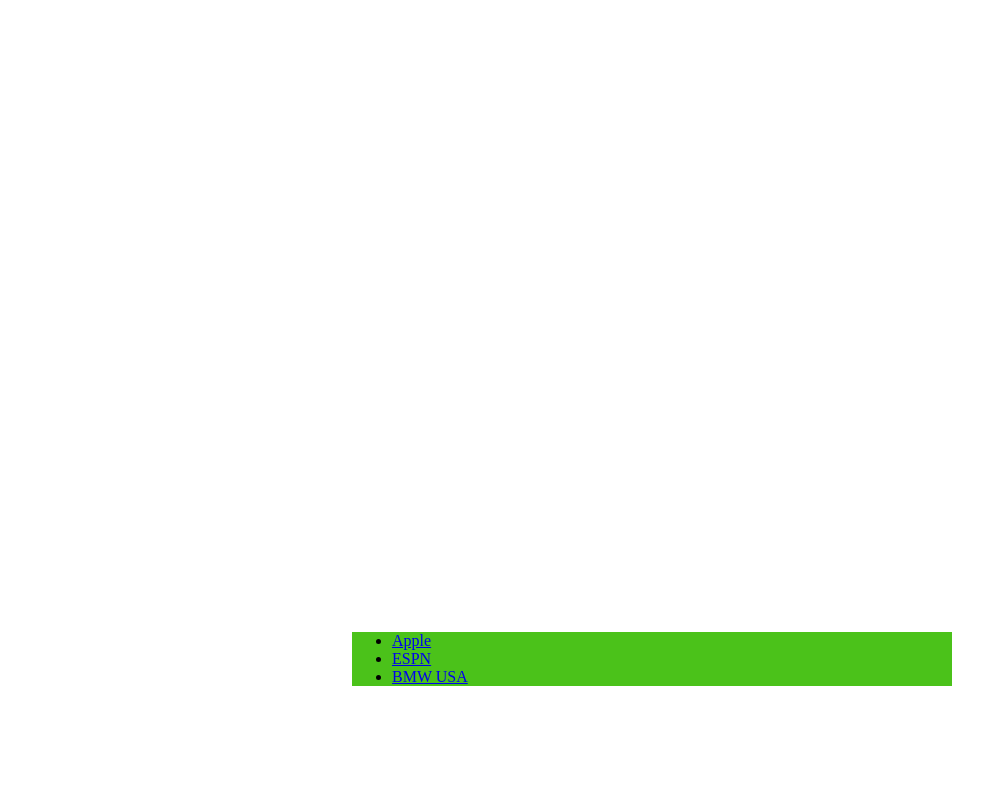
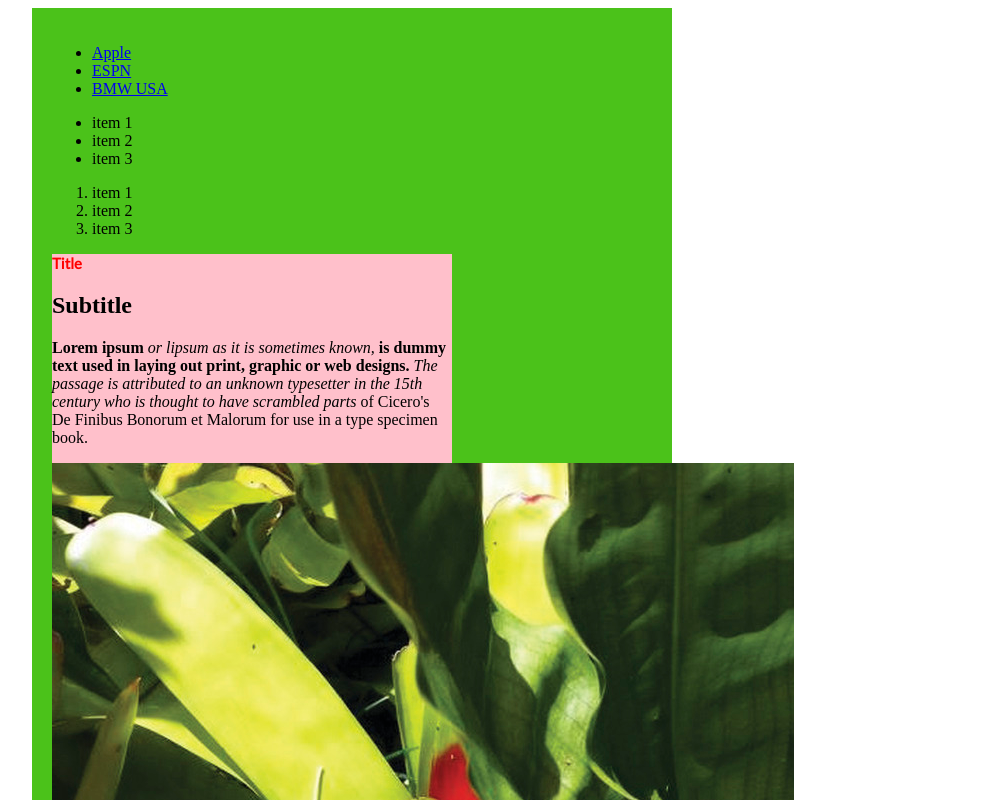
Before and after one commit to jav165/test, a plain HTML site: page Class/index.html in a window 1280 px wide. Shown: the top 800 px of the page, without its empty margins (288-1271 px from the left). Drawn offline with Linux system fonts and the light colour scheme; files whose address does not match are found by name.

Commit message:
centered everything

```diff
--- a/Class/CSS/style.css
+++ b/Class/CSS/style.css
@@ -3,6 +3,7 @@
 h1 {
   color: red;
   font-family: 'Lato', sans-serif;
+  margin: auto;
 }
 
 /* This is a class */
@@ -10,7 +11,8 @@ h1 {
 {
   background-color: rgb(75, 194, 26);
   width: 600px;
-  margin: 50%;
+  margin: auto;
+  padding: 20px;
 }
 .container h1 {font-size: 15px}
 
--- a/Class/index.html
+++ b/Class/index.html
@@ -22,7 +22,7 @@
         </ul>
       </nav>
     </header>
-  </div>
+
 
   </head>
   <!-- This is the body of my website -->
@@ -47,7 +47,7 @@
 
 <!-- For magazine articles or posts, etc. -->
 <article id="flower">
-  <div class="container">
+
   <h1>Title</h1>
   <h2>Subtitle</h2>
 
```
